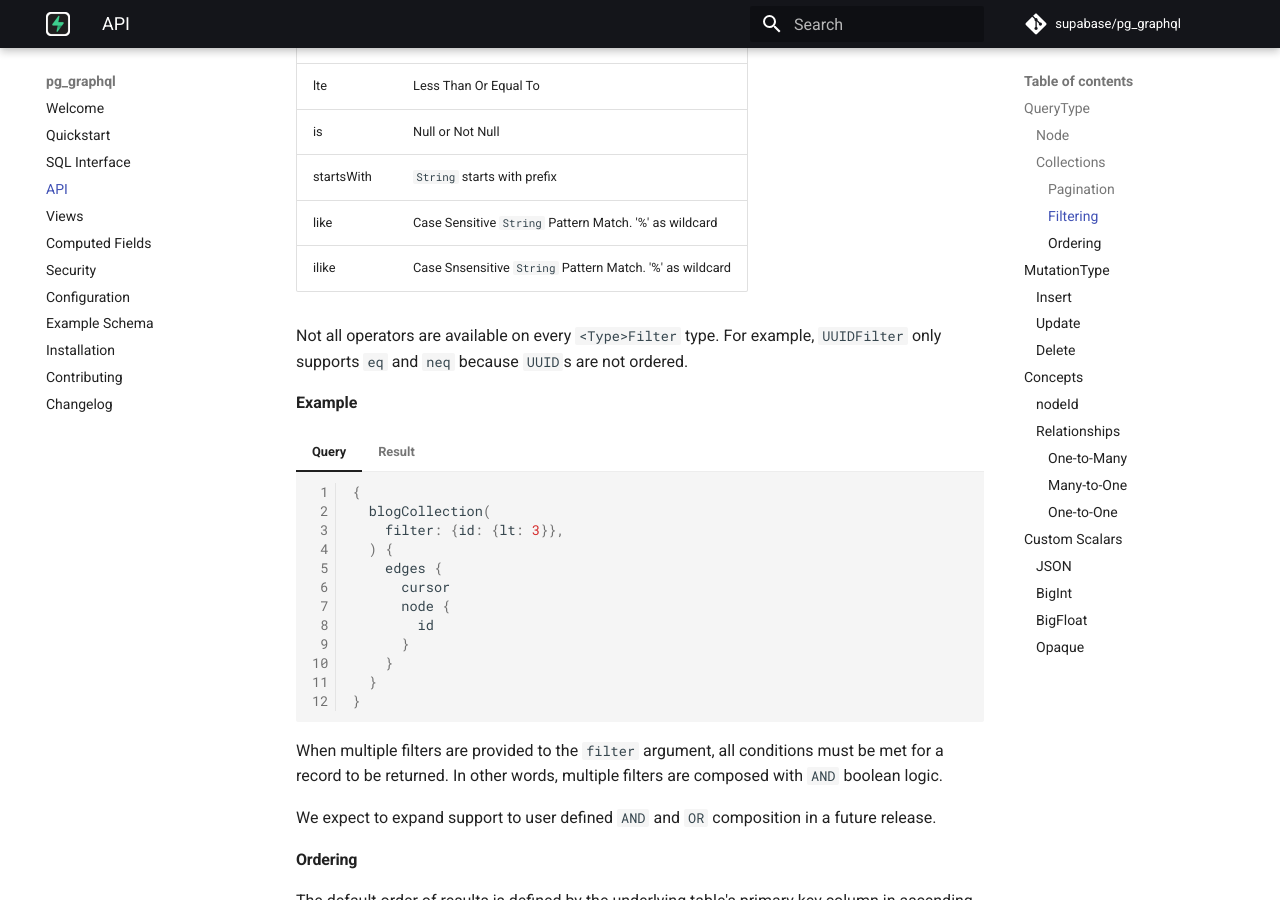
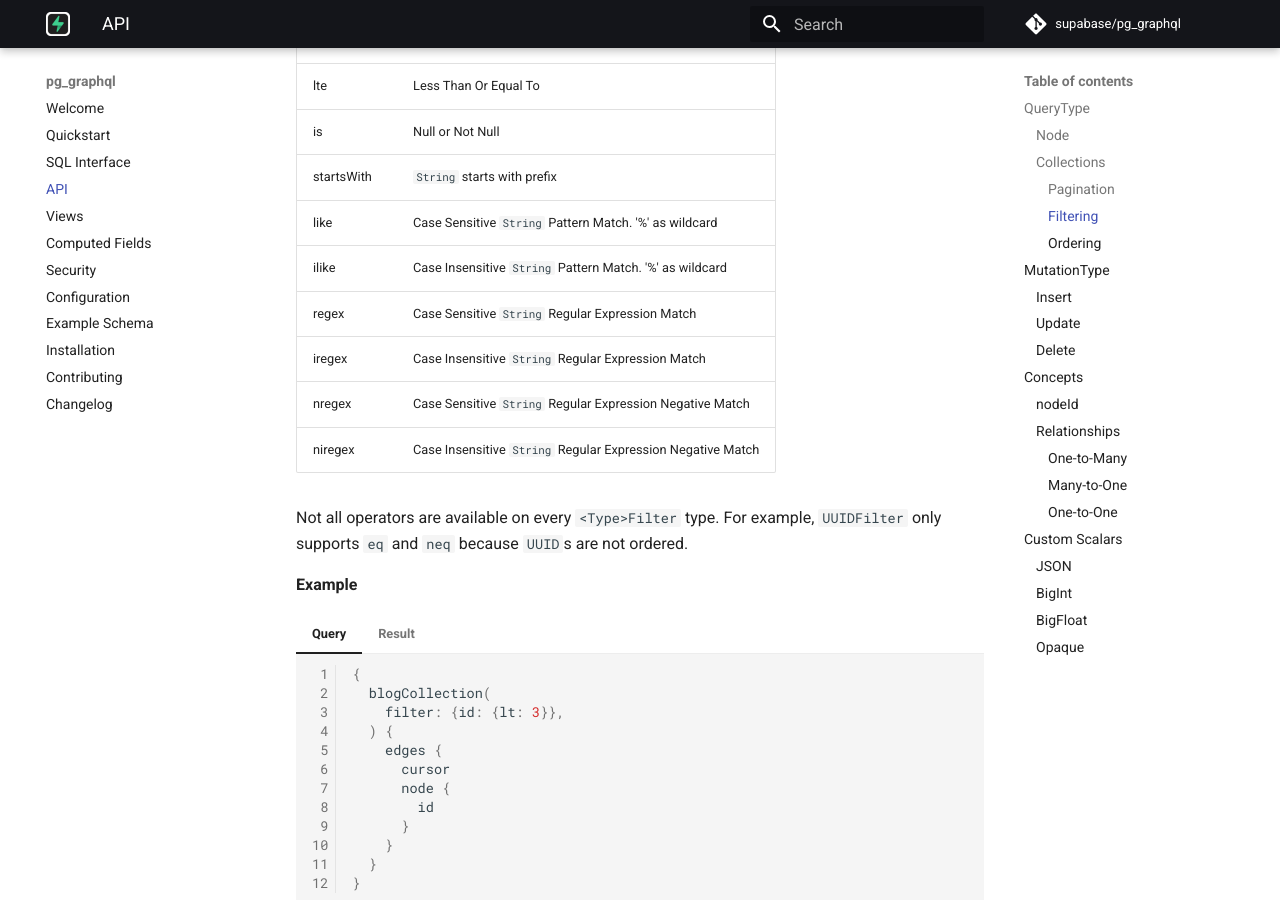
Before and after one commit to supabase/pg_graphql, an MkDocs documentation site: the page built from docs/api.md, in a window 1280 px wide and 900 px high, scrolled down 5886 px. Built offline with MkDocs 1.6.1 and Material for MkDocs 9.7.7, drawn with Linux system fonts in a browser that asks for light colours; comment, search, counter and statistics services are not loaded.

Commit message:
Update docs for regex, iregex, nregex, niregex filters

````diff
--- a/docs/api.md
+++ b/docs/api.md
@@ -486,6 +486,10 @@ Where the `<Table>Filter` type enumerates filterable fields and their associated
       startsWith: String
       like: String
       ilike: String
+      regex: String
+      iregex: String
+      nregex: String
+      niregex: String
     }
     ```
 
@@ -513,7 +517,11 @@ The following list shows the operators that may be available on `<Type>Filter` t
 | is          | Null or Not Null          |
 | startsWith  | `String` starts with prefix |
 | like        | Case Sensitive `String` Pattern Match. '%' as wildcard |
-| ilike       | Case Snsensitive `String` Pattern Match. '%' as wildcard |
+| ilike       | Case Insensitive `String` Pattern Match. '%' as wildcard |
+| regex       | Case Sensitive `String` Regular Expression Match |
+| iregex      | Case Insensitive `String` Regular Expression Match |
+| nregex      | Case Sensitive `String` Regular Expression Negative Match |
+| niregex     | Case Insensitive `String` Regular Expression Negative Match |
 
 Not all operators are available on every `<Type>Filter` type. For example, `UUIDFilter` only supports `eq` and `neq` because `UUID`s are not ordered.
 
````
